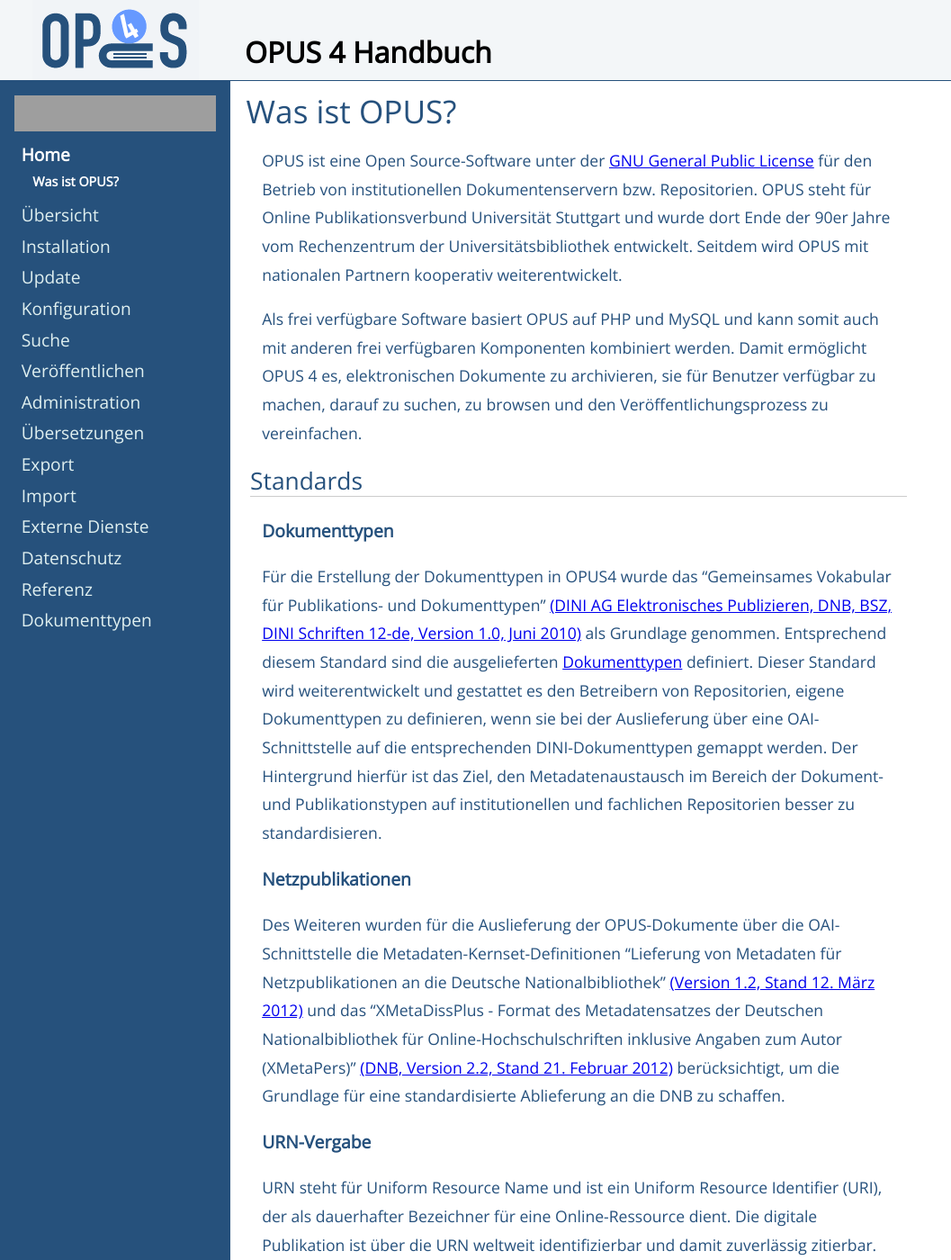
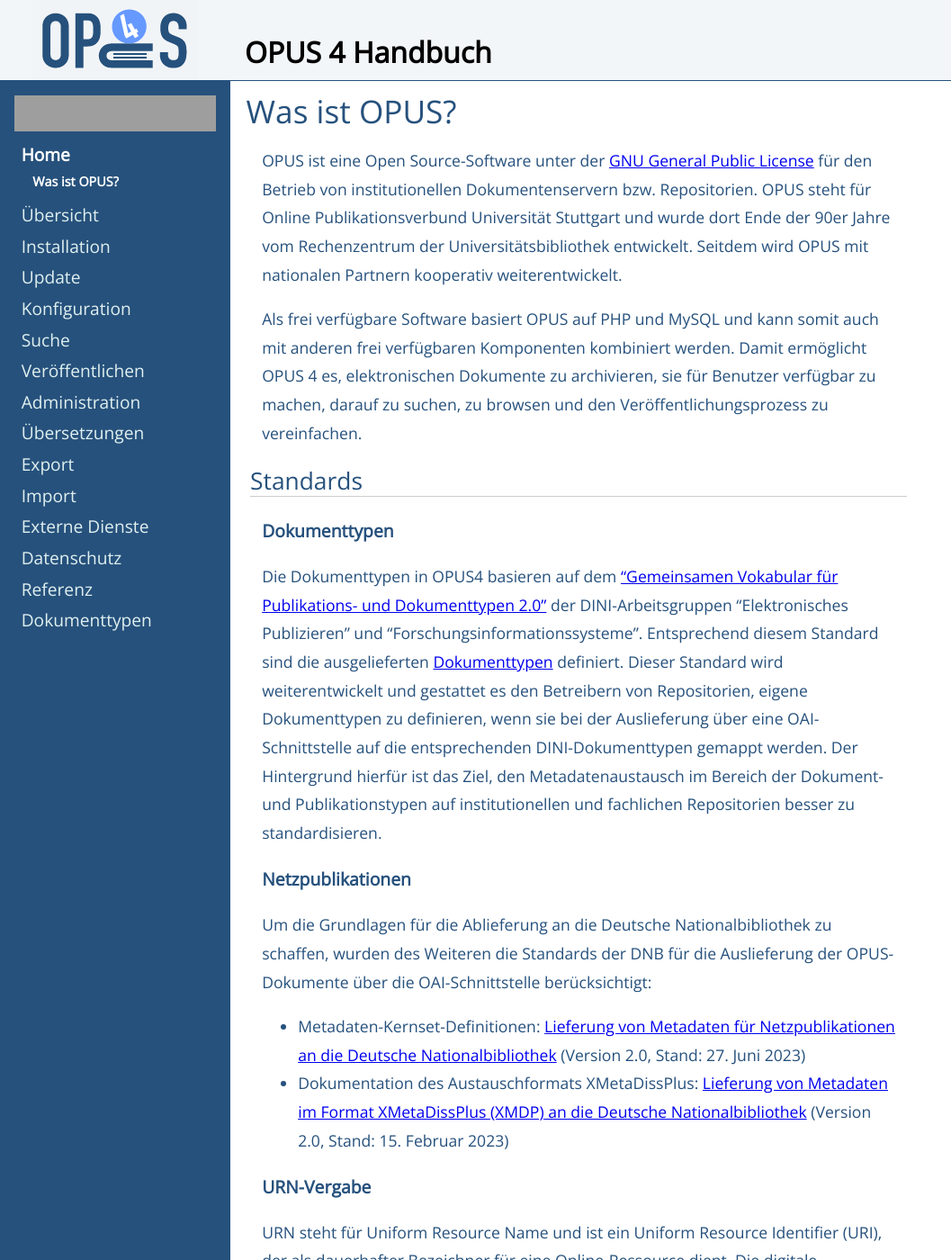
Before and after one commit to OPUS4/userdoc, a Jekyll site: the page built from introduction.md, in a window 1280 px wide and 1400 px high. Shown: the whole window at 90% size, without its empty margins (0-1057 px from the left). Built offline with Jekyll 4.4.1, drawn with Linux system fonts in a browser that asks for light colours; some of the changed text lies outside the part shown; grey boxes are pictures that could not be loaded.

Commit message:
#135: Update information and links

```diff
--- a/introduction.md
+++ b/introduction.md
@@ -18,23 +18,22 @@ machen, darauf zu suchen, zu browsen und den Veröffentlichungsprozess zu verein
 
 ### Dokumenttypen
 
-Für die Erstellung der Dokumenttypen in OPUS4 wurde das "Gemeinsames Vokabular für Publikations- und Dokumenttypen"
-[(DINI AG Elektronisches Publizieren, DNB, BSZ, DINI Schriften 12-de, Version 1.0, Juni 2010)][DINI] als Grundlage
-genommen. Entsprechend diesem Standard sind die
-ausgelieferten [Dokumenttypen][DOCTYPES] definiert. Dieser Standard wird weiterentwickelt und gestattet es den
+Die Dokumenttypen in OPUS4 basieren auf dem ["Gemeinsamen Vokabular für Publikations- und Dokumenttypen 2.0"][DINI]
+der DINI-Arbeitsgruppen "Elektronisches Publizieren" und "Forschungsinformationssysteme". Entsprechend diesem Standard
+sind die ausgelieferten [Dokumenttypen][DOCTYPES] definiert. Dieser Standard wird weiterentwickelt und gestattet es den
 Betreibern von Repositorien, eigene Dokumenttypen zu definieren, wenn sie bei der Auslieferung über eine
-OAI-Schnittstelle auf die entsprechenden DINI-Dokumenttypen gemappt werden. Der Hintergrund hierfür ist das Ziel,
-den Metadatenaustausch im Bereich der Dokument- und Publikationstypen auf institutionellen und fachlichen Repositorien
-besser zu standardisieren.
+OAI-Schnittstelle auf die entsprechenden DINI-Dokumenttypen gemappt werden. Der Hintergrund hierfür ist das Ziel, den
+Metadatenaustausch im Bereich der Dokument- und Publikationstypen auf institutionellen und fachlichen Repositorien besser
+zu standardisieren.
 
 ### Netzpublikationen
 
-Des Weiteren wurden für die Auslieferung der OPUS-Dokumente über die OAI-Schnittstelle die
-Metadaten-Kernset-Definitionen "Lieferung von Metadaten für Netzpublikationen an die Deutsche Nationalbibliothek"
-[(Version 1.2, Stand 12. März 2012)][DNBMDKERN] und das
-"XMetaDissPlus - Format des Metadatensatzes der Deutschen Nationalbibliothek für Online-Hochschulschriften inklusive
-Angaben zum Autor (XMetaPers)" [(DNB, Version 2.2, Stand 21. Februar 2012)][XMETADISSPLUS]
-berücksichtigt, um die Grundlage für eine standardisierte Ablieferung an die DNB zu schaffen.
+Um die Grundlagen für die Ablieferung an die Deutsche Nationalbibliothek zu schaffen, wurden des Weiteren
+die Standards der DNB für die Auslieferung der OPUS-Dokumente über die OAI-Schnittstelle berücksichtigt:
+
+* Metadaten-Kernset-Definitionen: [Lieferung von Metadaten für Netzpublikationen an die Deutsche Nationalbibliothek][DNBMDKERN] (Version 2.0, Stand: 27.
+Juni 2023)
+* Dokumentation des Austauschformats XMetaDissPlus: [Lieferung von Metadaten im Format XMetaDissPlus (XMDP) an die Deutsche Nationalbibliothek][XMETADISSPLUS] (Version 2.0, Stand: 15. Februar 2023)
 
 ### URN-Vergabe
 
```
Also changed, not shown: other parts of introduction.md (+9 -11 lines).
